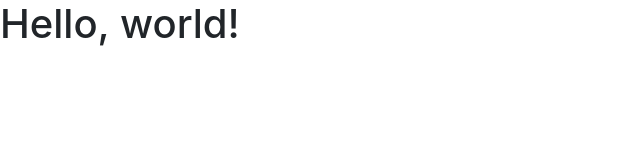
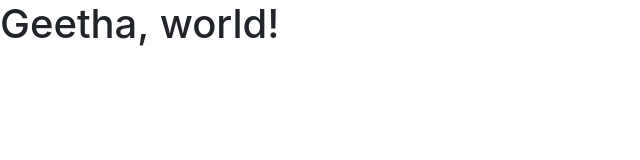
Before and after one commit to Geetha0696/Taks, a plain HTML site: page chatbot.html in a window 1280 px wide. Shown: the whole page, without its empty margins (0-640 px from the left). Drawn offline with nearby package versions, Linux system fonts and the light colour scheme.

Commit message:
Update chatbot.html

```diff
--- a/chatbot.html
+++ b/chatbot.html
@@ -11,7 +11,7 @@
     <title>Hello, world!</title>
   </head>
   <body>
-    <h1>Hello, world!</h1>
+    <h1>Geetha, world!</h1>
 <script src="https://cdn.botpress.cloud/webchat/v0/inject.js"></script>
 <script src="https://mediafiles.botpress.cloud/155af613-aacb-48da-9aaf-296d92e2b56d/webchat/config.js" defer></script>
     <!-- Optional JavaScript -->
```
